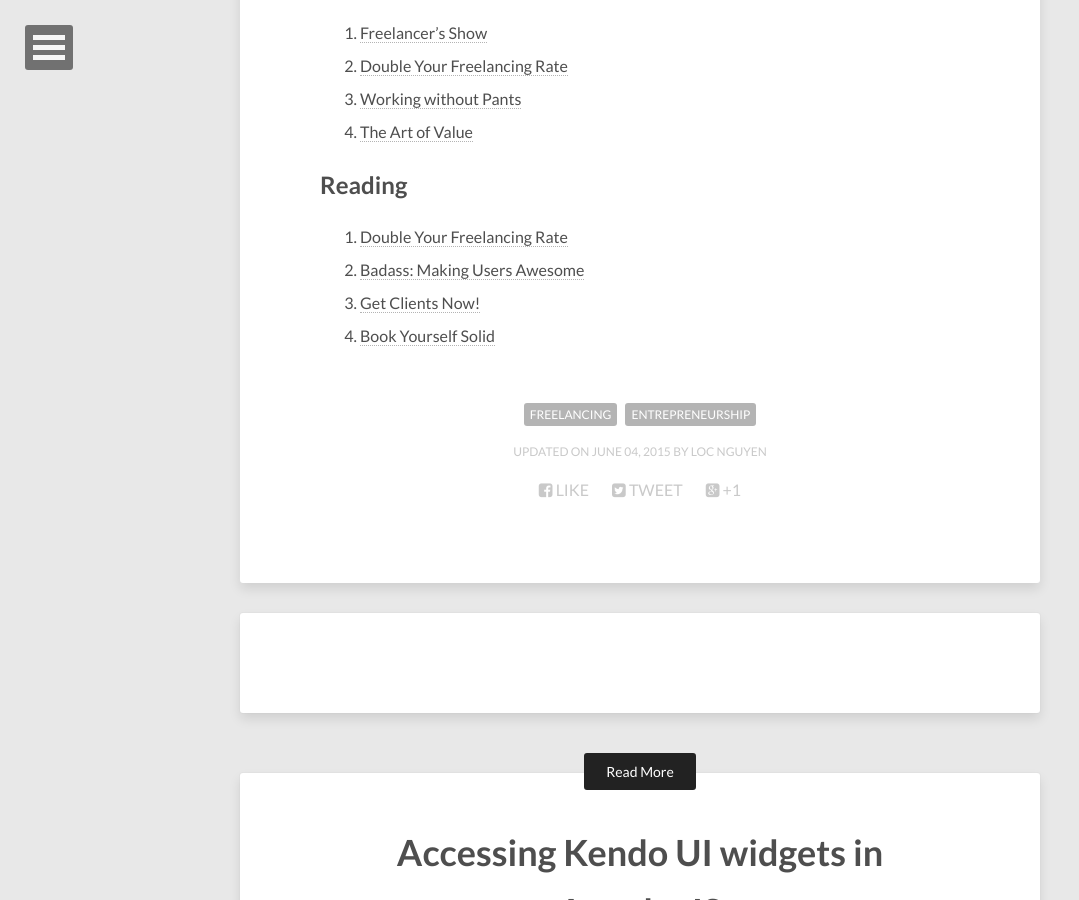
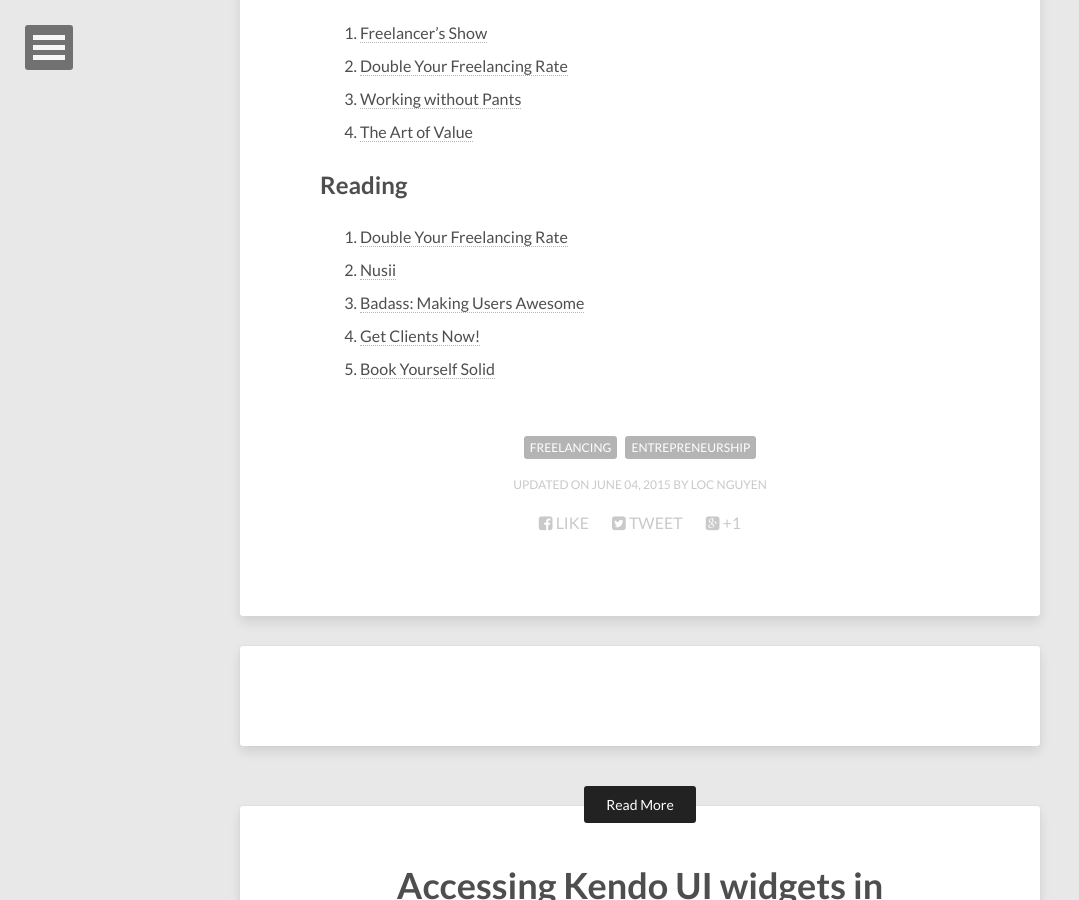
Before and after one commit to locnguyen/locnguyen.github.io, a Jekyll site: the page built from _posts/2015-06-09-freelancing-inspiration.md, in a window 1280 px wide and 900 px high, scrolled down 761 px. Shown: the whole window, without its empty margins (0-1079 px from the left). Built offline with Jekyll 4.4.1, drawn with Linux system fonts in a browser that asks for light colours; nearby versions of some CDN libraries; comment, search, counter and statistics services are not loaded.

Commit message:
Add Nusii to list of blogs

```diff
--- a/_posts/2015-06-09-freelancing-inspiration.md
+++ b/_posts/2015-06-09-freelancing-inspiration.md
@@ -23,6 +23,7 @@
 
 ## Reading
 1. [Double Your Freelancing Rate](http://doubleyourfreelancing.com)
+1. [Nusii](http://nusii.com/blog)
 1. [Badass: Making Users Awesome](http://www.amazon.com/Badass-Making-Awesome-Kathy-Sierra/dp/1491919019/ref=sr_1_1?ie=UTF8&qid=1433861847&sr=8-1&keywords=badass+making+users+awesome)
 1. [Get Clients Now!](http://www.amazon.com/Get-Clients-Now-Professionals-Consultants/dp/081443245X/ref=sr_1_1?ie=UTF8&qid=1433861912&sr=8-1&keywords=get+clients+now)
 1. [Book Yourself Solid](http://www.amazon.com/Book-Yourself-Solid-Reliable-Marketing/dp/0470643471/ref=sr_1_1?ie=UTF8&qid=1433861978&sr=8-1&keywords=Book+yourself+solid)
```
